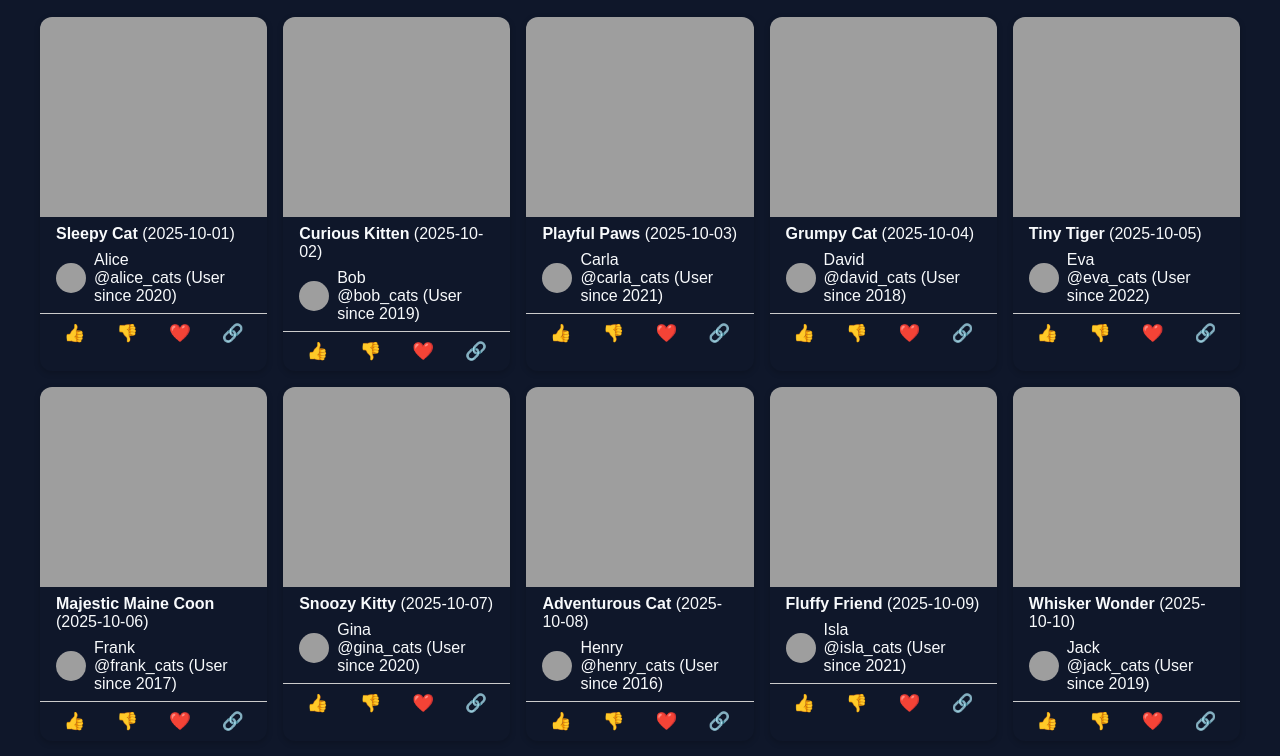
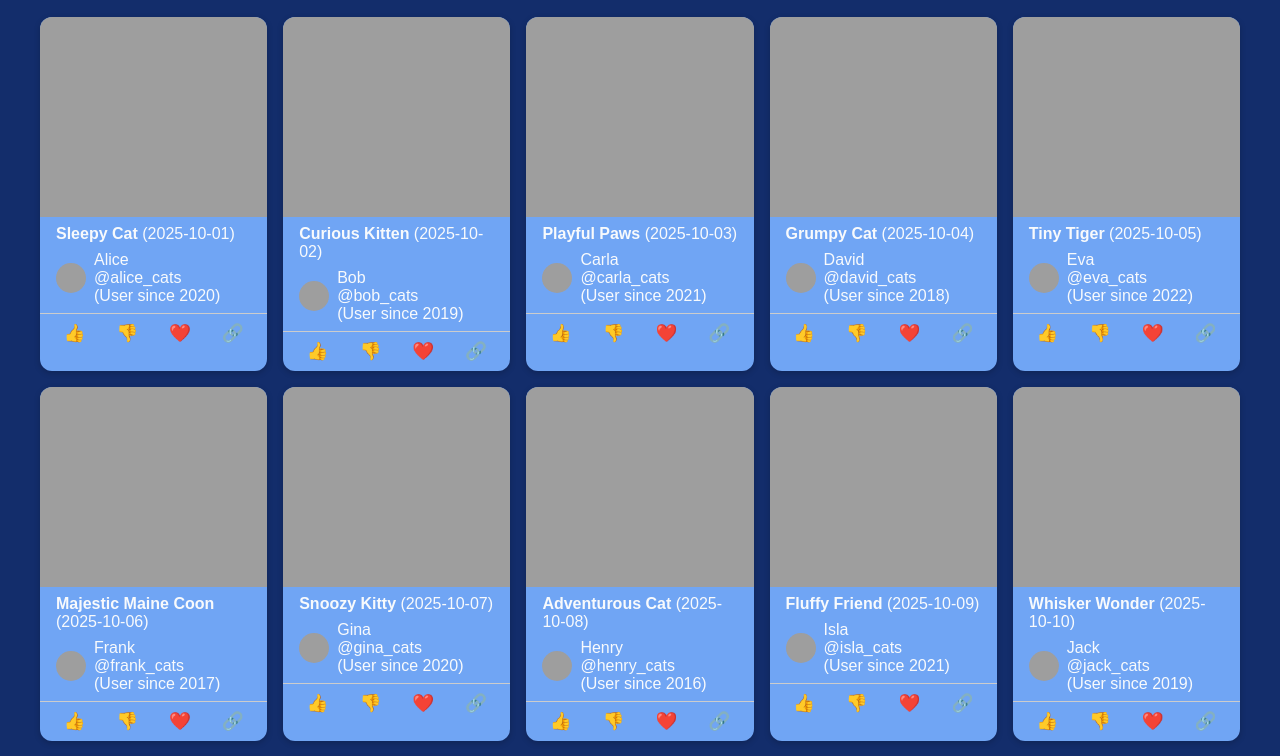
Before and after one commit to elliebluejay/cats-api, a website with bundled scripts: page index.html in a window 1280 px wide. Shown: the part 89-845 px from the top of the page. Built offline with nearby package versions, Linux system fonts and the light colour scheme.

Commit message:
updated cats

```diff
--- a/cats-api.js
+++ b/cats-api.js
@@ -253,7 +253,7 @@ export class CatsApi extends LitElement {
                 <img src="${img.author.avatar}" />
                 <div>
                   ${img.author.name} <br />
-                  ${img.author.channel} (User since ${img.author.userSince})
+                  ${img.author.channel} <br> (User since ${img.author.userSince})
                 </div>
               </div>
             </div>
--- a/index.html
+++ b/index.html
@@ -7,8 +7,8 @@
     <title>Cats API Gallery</title>
     <style>
       :root {
-        --background-color: #0f172a;       /* page background */
-        --card-background: #6d85b5;        /* card background */
+        --background-color: #132d6b;       /* page background */
+        --card-bg: #ffffff;                /* card background */
         --text-primary: #f8fafc;           /* text color */
         --secondary-color: #ec4899;        /* button colors */
       }
@@ -48,6 +48,8 @@
       cats-api {
         display: block;
         width: 100%;
+        --card-bg: #70a5f4 !important;
+        background: transparent;
         min-height: 80vh;
       }
 
```
